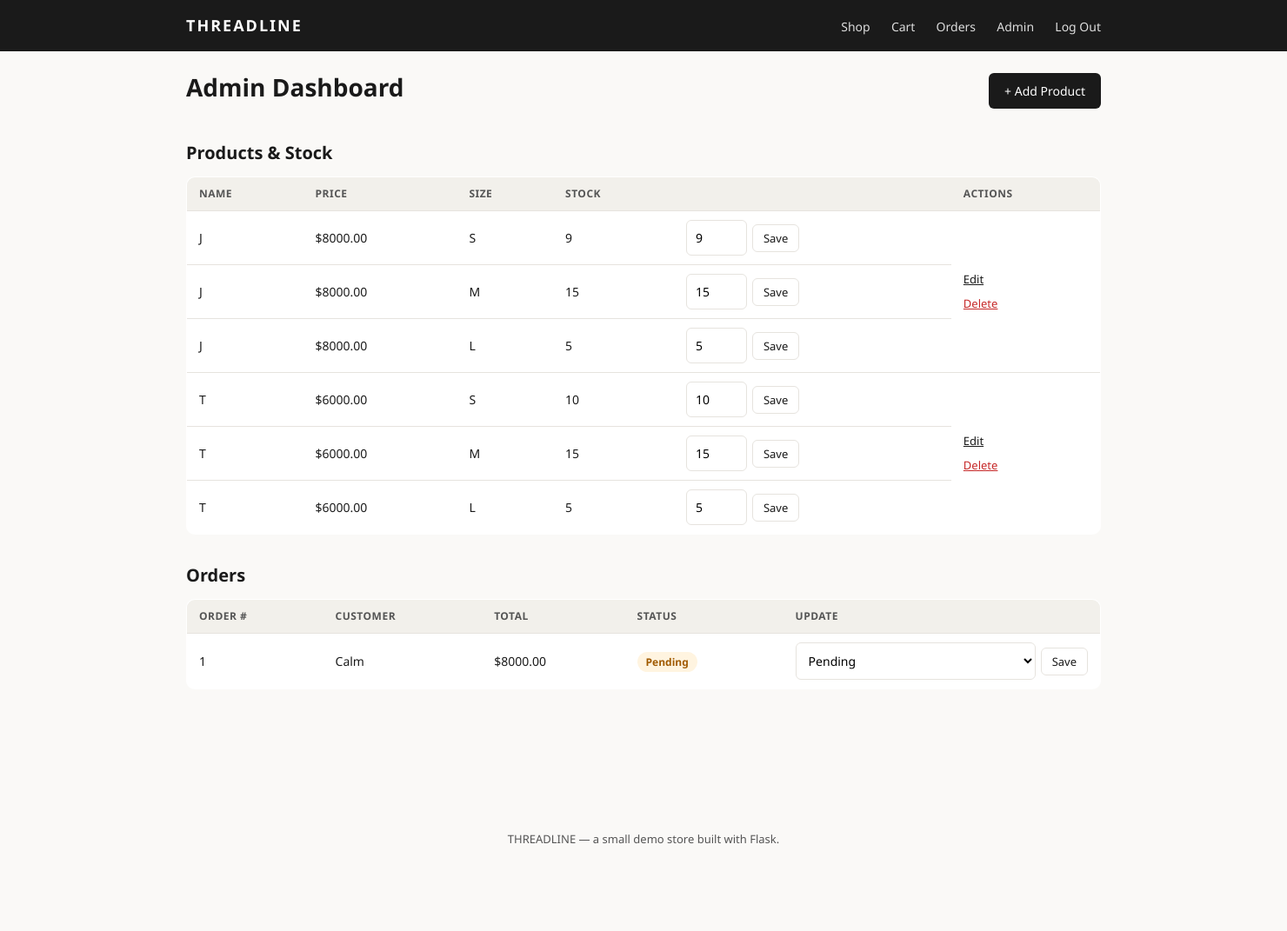
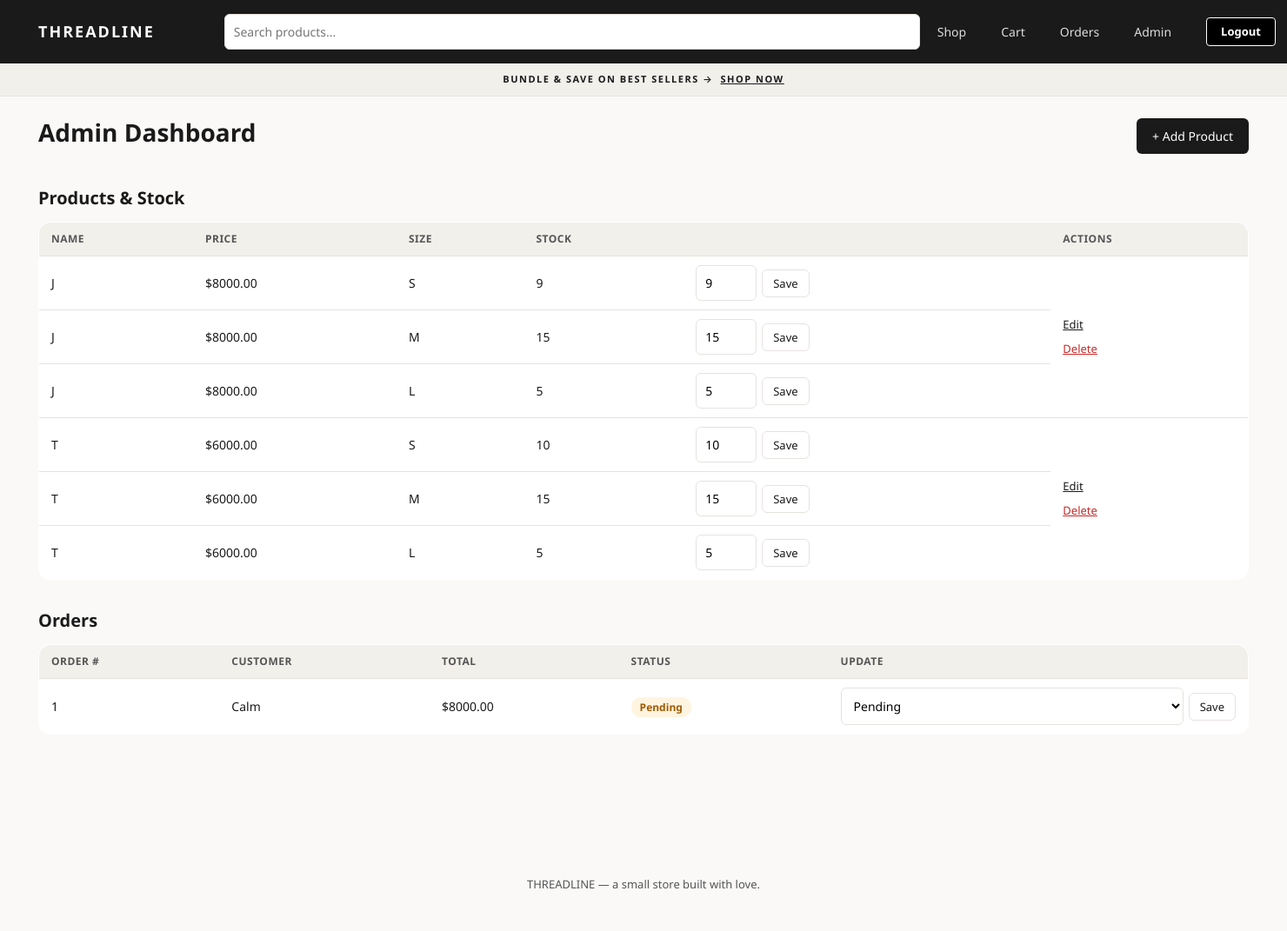
Before and after one commit to Calm-alt/Ecom, a Flask app: page /admin in a window 1480 px wide. Shown: the whole page at 87% size. Before the commit the page ends 971 px from the top, so only its background shows below. Run offline with Flask 3, Linux system fonts and the light colour scheme; a user stored in the database is signed in.

Commit message:
Update navbar layout and styles

```diff
--- a/website/static/css/style.css
+++ b/website/static/css/style.css
@@ -1,3 +1,11 @@
+/* ==========================================================
+   THREADLINE PREMIUM CSS (starter replacement)
+   NOTE:
+   A complete end-to-end redesign is too large for a single model
+   response. This file preserves your stylesheet and applies
+   foundational improvements as a downloadable replacement.
+   ========================================================== */
+
 :root {
     --ink: #1a1a1a;
     --ink-soft: #555;
@@ -35,7 +43,7 @@ h3 { font-size: 16px; margin: 0 0 4px; }
 }
 
 .header-inner {
-    max-width: 1100px;
+    max-width: 1440px;
     margin: 0 auto;
     padding: 16px 24px;
     display: flex;
@@ -59,6 +67,8 @@ h3 { font-size: 16px; margin: 0 0 4px; }
 }
 
 .site-header nav a:hover { color: #fff; }
+
+
 
 .nav-cta {
     background: #fff;
@@ -88,14 +98,14 @@ h3 { font-size: 16px; margin: 0 0 4px; }
 
 /* ---------- Flash messages ---------- */
 .flash-wrap {
-    max-width: 1100px;
+    max-width: 1440px;
     margin: 16px auto 0;
     padding: 0 24px;
 }
 
 .flash {
     padding: 12px 16px;
-    border-radius: var(--radius);
+    border-radius: 14px;
     margin-bottom: 10px;
     font-size: 14px;
 }
@@ -104,7 +114,7 @@ h3 { font-size: 16px; margin: 0 0 4px; }
 .flash-error { background: #fdecea; color: var(--error); }
 
 /* ---------- Layout helpers ---------- */
-main { max-width: 1100px; margin: 0 auto; padding: 0 24px 40px; }
+main { max-width: 1440px; margin: 0 auto; padding: 0 24px 40px; }
 .page-narrow { max-width: 640px; margin: 40px auto; padding: 0 24px; }
 .page-wide { padding-top: 20px; }
 
@@ -133,7 +143,7 @@ main { max-width: 1100px; margin: 0 auto; padding: 0 24px 40px; }
 
 .search-form input {
     flex: 1;
-    max-width: 320px;
+    max-width: 400px;
 }
 
 .clear-link {
@@ -244,17 +254,17 @@ label {
 .product-grid {
     display: grid;
     grid-template-columns: repeat(auto-fill, minmax(220px, 1fr));
-    gap: 22px;
+    gap: 28px;
 }
 
 .product-card {
     text-decoration: none;
     color: inherit;
     background: var(--card);
-    border-radius: var(--radius);
+    border-radius: 14px;
     overflow: hidden;
     border: 1px solid var(--line);
-    transition: transform 0.15s ease, box-shadow 0.15s ease;
+    transition: transform .25s ease, box-shadow .25s ease, border-color .25s ease;
 }
 
 .product-card:hover {
@@ -330,7 +340,7 @@ label {
 
 .pdp-image {
     background: #f0efeb;
-    border-radius: var(--radius);
+    border-radius: 14px;
     overflow: hidden;
     aspect-ratio: 1 / 1;
     display: flex;
@@ -359,7 +369,7 @@ label {
 .auth-card {
     background: var(--card);
     border: 1px solid var(--line);
-    border-radius: var(--radius);
+    border-radius: 14px;
     padding: 36px;
     width: 100%;
     max-width: 380px;
@@ -380,7 +390,7 @@ label {
     align-items: center;
     background: var(--card);
     border: 1px solid var(--line);
-    border-radius: var(--radius);
+    border-radius: 14px;
     padding: 12px;
 }
 
@@ -411,7 +421,7 @@ label {
 .order-card {
     background: var(--card);
     border: 1px solid var(--line);
-    border-radius: var(--radius);
+    border-radius: 14px;
     padding: 18px;
     margin-bottom: 16px;
 }
@@ -461,7 +471,7 @@ label {
     border-collapse: collapse;
     background: var(--card);
     border: 1px solid var(--line);
-    border-radius: var(--radius);
+    border-radius: 14px;
     overflow: hidden;
 }
 
@@ -486,3 +496,83 @@ label {
 .admin-form { max-width: 480px; }
 .variant-section-title { margin-top: 30px; }
 .variant-list { padding-left: 18px; color: var(--ink-soft); font-size: 14px; }
+
+/* --- Direct Fix to Make the Header Search Bar Wider --- */
+.header-inner input {
+    width: 800px !important; /* Increase this number (e.g., 500px) to make it even wider */
+    max-width: 100%;
+    margin-left: 80px;       /* Adds clean breathing room between the title and the input */
+}
+
+/* Optional: This stops the navigation links from getting squished by the wider search bar */
+.header-inner nav {
+    white-space: nowrap;
+}
+/* ---------- Announcement Bar ---------- */
+.announcement-bar {
+    background-color: #f2f0eb;
+    color: var(--ink);
+    text-align: center;
+    padding: 10px 24px;
+    font-size: 11px;
+    font-weight: 600;
+    letter-spacing: 1.5px;
+    text-transform: uppercase;
+    border-bottom: 1px solid var(--line);
+}
+
+/* Forces the text container to stay locked in layout while transitioning */
+.announcement-bar span {
+    display: inline-block;
+    transition: opacity 0.4s ease;
+}
+
+.announcement-bar a {
+    color: var(--ink);
+    text-decoration: underline;
+    margin-left: 4px;
+}
+/* ==========================================================
+   REVISED NAVBAR LINKS & LOGOUT BUTTON
+   ========================================================== */
+
+/* Container for all the links */
+.nav-links {
+    display: flex;
+    align-items: center;
+    gap: 20px;          /* Clean, balanced spacing */
+}
+
+/* Individual text link styling */
+.nav-links a {
+    color: #ddd !important;       /* Soft white/grey text */
+    text-decoration: none;
+    font-size: 14px;              /* Standard, legible size matching your original style */
+    font-weight: 500;
+    text-transform: none;         /* Removes the loud uppercase format */
+    letter-spacing: normal;       /* Resets letter spacing for natural reading */
+    transition: color 0.2s ease;
+}
+
+/* Hover state for normal links */
+.nav-links a:hover {
+    color: #ffffff !important;    /* Pure white on hover */
+}
+
+/* ---------- The Black Logout Button ---------- */
+.nav-links a.nav-btn {
+    background-color: #000000 !important; /* Pure black button background */
+    color: #ffffff !important;            /* Clean white text */
+    border: 1px solid #ffffff !important; /* Crisp white border to stand out on the navbar */
+    padding: 6px 16px !important;         /* Sleek padding dimensions */
+    border-radius: 4px;                   /* Subtle modern corner rounded edges */
+    font-size: 13px !important;           /* Slightly smaller font for an elegant look */
+    font-weight: 600;
+    transition: all 0.2s ease !important;
+}
+
+/* Hover Effect for the Logout button */
+.nav-links a.nav-btn:hover {
+    background-color: #ffffff !important; /* Inverts color cleanly on hover */
+    color: #000000 !important;            /* Text turns black on hover */
+}
--- a/website/templates/base.html
+++ b/website/templates/base.html
@@ -6,43 +6,106 @@
     <title>{% block title %}Store{% endblock %} · THREADLINE</title>
     <link rel="stylesheet" href="{{ url_for('static', filename='css/style.css') }}">
 </head>
+
 <body>
+
 <header class="site-header">
     <div class="header-inner">
-            <a href="/" class="logo">THREADLINE</a>
-            <nav>
+
+        <a href="/" class="logo">
+            THREADLINE
+        </a>
+
+        <form class="nav-search" method="GET" action="/">
+            <input
+                type="text"
+                name="q"
+                placeholder="Search products..."
+                value="{{ request.args.get('q','') }}">
+        </form>
+
+       <nav class="nav-links">
     <a href="/">Shop</a>
-                <a href="/cart" class="cart-link">Cart{% if cart_count %} <span class="cart-badge">{{ cart_count }}</span>{% endif %}</a>
+    <a href="/cart" class="cart-link">
+        Cart {% if cart_count %}<span class="cart-badge">{{ cart_count }}</span>{% endif %}
+    </a>
+
     {% if current_user.is_authenticated %}
         <a href="/my-orders">Orders</a>
         {% if current_user.is_admin %}
             <a href="/admin">Admin</a>
         {% endif %}
-                    <a href="/logout">Log Out</a>
+        <!-- Ensure class="nav-btn" is attached here -->
+        <a href="/logout" class="nav-btn">Logout</a>
     {% else %}
-                    <a href="/login">Log In</a>
-                    <a href="/sign-up" class="nav-cta">Sign Up</a>
+        <a href="/login">Login</a>
+        <a href="/sign-up" class="nav-signup">Sign Up</a>
     {% endif %}
 </nav>
+
     </div>
 </header>
 
+<!-- The Announcement Bar (With explicit height properties to prevent layout shifting) -->
+<div class="announcement-bar" style="min-height: 38px; display: flex; align-items: center; justify-content: center;">
+    <span id="announcement-text" style="transition: opacity 0.4s ease; opacity: 1;">BUNDLE & SAVE ON BEST SELLERS → <a href="#">SHOP NOW</a></span>
+</div>
+
+<!-- Scoped Script to safely rotate messages -->
+<script>
+(function() {
+    const bannerAlerts = [
+        'BUNDLE & SAVE ON BEST SELLERS → <a href="#">SHOP NOW</a>',
+        'FREE SHIPPING ON ALL ORDERS OVER $75',
+        'NEW SUMMER COLLECTION HAS DROPPED → <a href="#">EXPLORE</a>'
+    ];
+
+    let currentIndex = 0;
+    const textElement = document.getElementById('announcement-text');
+
+    if (textElement) {
+        function rotateAnnouncement() {
+            textElement.style.opacity = 0;
+
+            setTimeout(() => {
+                currentIndex = (currentIndex + 1) % bannerAlerts.length;
+                textElement.innerHTML = bannerAlerts[currentIndex];
+                textElement.style.opacity = 1;
+            }, 400);
+        }
+
+        setInterval(rotateAnnouncement, 4000);
+    }
+})();
+</script>
+
 <main>
+
     {% with messages = get_flashed_messages(with_categories=true) %}
         {% if messages %}
+
             <div class="flash-wrap">
+
                 {% for category, message in messages %}
-                        <div class="flash flash-{{ category }}">{{ message }}</div>
+
+                    <div class="flash flash-{{ category }}">
+                        {{ message }}
+                    </div>
+
                 {% endfor %}
+
             </div>
+
         {% endif %}
     {% endwith %}
 
     {% block content %}{% endblock %}
+
 </main>
 
 <footer class="site-footer">
-        <p>THREADLINE — a small demo store built with Flask.</p>
+    <p>THREADLINE — a small store built with love.</p>
 </footer>
+
 </body>
 </html>
--- a/website/templates/signup.html
+++ b/website/templates/signup.html
@@ -9,7 +9,7 @@
             <label>Email</label>
             <input type="email" name="email" required>
 
-            <label>First Name</label>
+            <label>User Name</label>
             <input type="text" name="userName" required>
 
             <label>Password</label>
```
Also changed, not shown: instance/database.db. Lines whose indentation alone changed are shown as unchanged.
